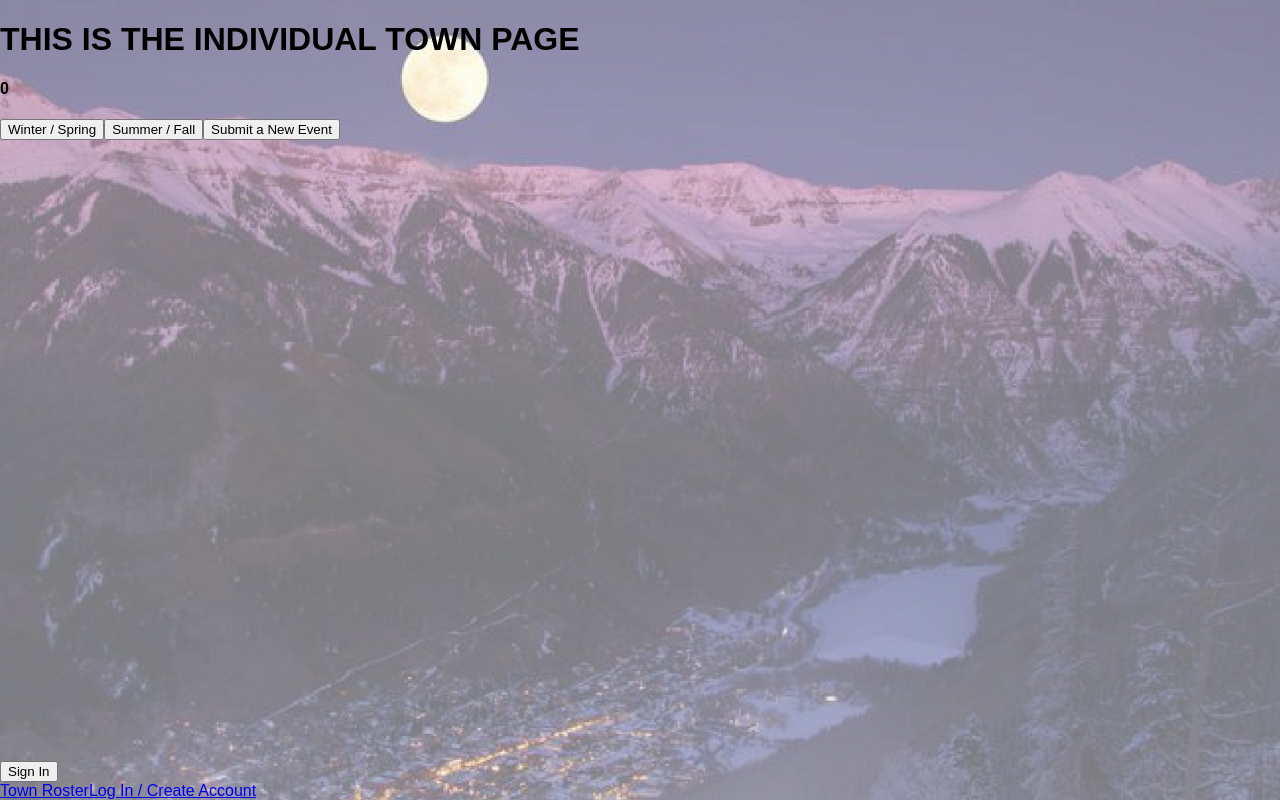
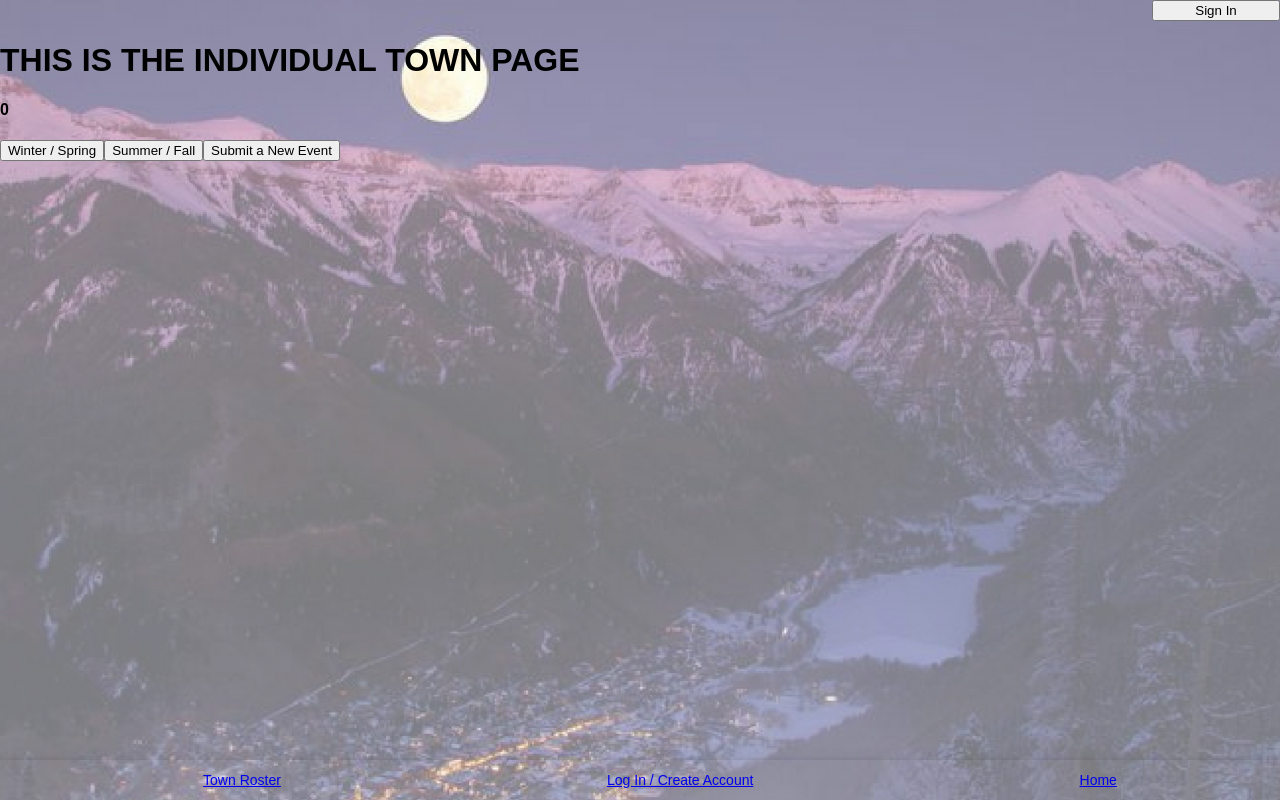
Before and after one commit to ebhinch/project_four, a React (Create React App) app in the folder client/: page /towns/1 in a window 1280 px wide. Built offline with nearby package versions, Linux system fonts and the light colour scheme; no server answers.

Commit message:
got sign in button on top of right of screen

```diff
--- a/client/src/App.js
+++ b/client/src/App.js
@@ -24,10 +24,17 @@ injectGlobal`
 }`
 
 const AppBody = styled.div`
-  display: flex;
-  flex-direction: column;
-  min-height: 100vh;
+display: flex;
+flex-direction: column;
+min-height: 100vh;
+min-width: 100vw;
 `
+
+const HeaderButton = styled.button`
+width: 10%;
+align-self: flex-end;
+`
+
 
 const SwitchBody = styled.div`
   flex: 1 0 auto;
@@ -130,7 +137,10 @@ class App extends Component {
     return (
       <Router>
         <AppBody>
-
+          {this.state.signedIn ?
+            <HeaderButton onClick={this.signOut}>Sign Out</HeaderButton>
+            : <HeaderButton onClick={this.takeToLogin}>Sign In</HeaderButton>
+          }
           <SwitchBody>
             <Switch>
               <Route exact path="/" component={HomePage} />
@@ -144,10 +154,6 @@ class App extends Component {
 
           <div>
 
-            {this.state.signedIn ?
-              <button onClick={this.signOut}>Sign Out</button>
-              : <button onClick={this.takeToLogin}>Sign In</button>
-            }
 
             <Footer />
 
--- a/client/src/components/Footer.js
+++ b/client/src/components/Footer.js
@@ -8,12 +8,37 @@ const StyledFooter = styled.div`
     flex-direction: row;
 `
 
+const FooterItem = styled.div`
+width: 100vw;
+box-shadow: 0 4px 8px 0 rgba(0, 0, 0, 0.2), 0 6px 20px 0 rgba(0, 0, 0, 0.19);
+margin: 0px;
+padding-bottom: 10px;
+padding-top: 10px;
+ul {
+    display: flex;
+    justify-content: space-around;
+    list-style-type: none;
+    padding-top: 2px;
+    padding-bottom: 2px;
+    margin-top: 0px;
+    margin-bottom: 0px;
+    font-size: 14px;
+}
+a:visited {
+    color: rgb(17, 17, 114);
+}
+`
+
 const Footer = () => {
     return (
         <StyledFooter>
-
-            <Link to={"/towns"}>Town Roster </Link>
-            <Link to={"/login"}>Log In / Create Account</Link>
+            <FooterItem>
+                <ul>
+            <li><Link to={"/towns"}>Town Roster </Link></li>
+            <li><Link to={"/login"}>Log In / Create Account</Link></li>
+            <li><Link to={"/"}>Home</Link></li>
+            </ul>
+            </FooterItem>
         </StyledFooter>
     );
 };
```
